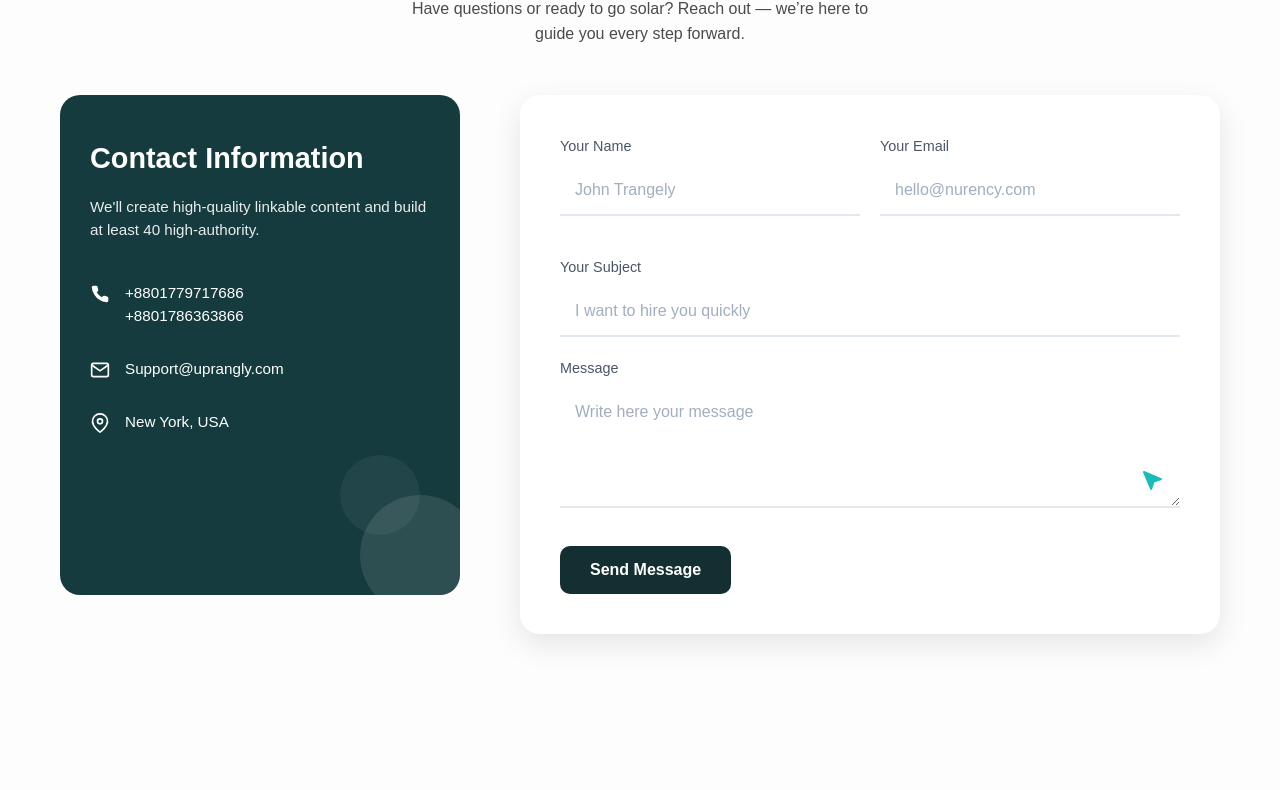
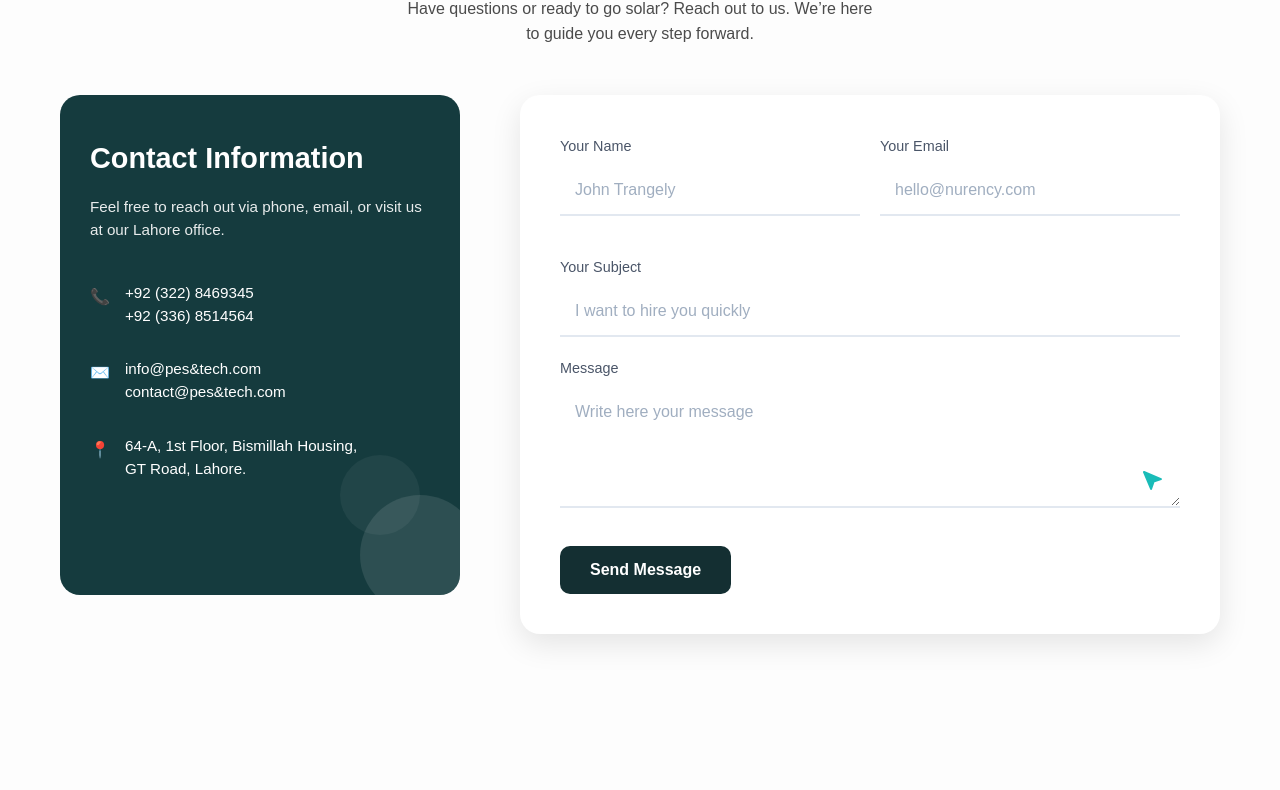
Before and after one commit to ShahzebMubashar/Pestech, a plain HTML site: page contact.html in a window 1280 px wide. Shown: the part 239-1029 px from the top of the page. Drawn offline with Linux system fonts and the light colour scheme.

Commit message:
fixing contact

```diff
--- a/contact.html
+++ b/contact.html
@@ -10,14 +10,17 @@
 </head>
 
 <body>
+
+    <div id="navbar-placeholder"></div>
+
     <div class="container">
 
-        <div class="section-headers" >
-            <p class="header-name" >Contact</p>
-        <div class="header-details" style="margin-bottom: 0.5rem;">
-            <h2>Get In Touch</h2>
-            <p >Have questions or ready to go solar? Reach out — we’re here to guide you every step forward.</p>
-        </div>
+        <div class="section-headers">
+            <p class="header-name">Contact</p>
+            <div class="header-details" style="margin-bottom: 0.5rem;">
+                <h2>Get In Touch</h2>
+                <p>Have questions or ready to go solar? Reach out to us. We’re here to guide you every step forward.</p>
+            </div>
         </div>
 
 
@@ -27,55 +30,45 @@
                 <!-- Contact Information Card -->
                 <div class="contact-info-card">
                     <h2>Contact Information</h2>
-                    <p class="info-description">We'll create high-quality linkable content and build at least 40
-                        high-authority.</p>
+                    <p class="info-description">Feel free to reach out via phone, email, or visit us at our Lahore
+                        office.</p>
+
 
                     <div class="contact-details">
+                        <!-- Phone -->
                         <div class="contact-item">
                             <div class="contact-icon">
-                                <svg width="20" height="20" viewBox="0 0 24 24" fill="none"
-                                    xmlns="http://www.w3.org/2000/svg">
-                                    <path
-                                        d="M22 16.92v3a2 2 0 0 1-2.18 2 19.79 19.79 0 0 1-8.63-3.07 19.5 19.5 0 0 1-6-6 19.79 19.79 0 0 1-3.07-8.67A2 2 0 0 1 4.11 2h3a2 2 0 0 1 2 1.72 12.84 12.84 0 0 0 .7 2.81 2 2 0 0 1-.45 2.11L8.09 9.91a16 16 0 0 0 6 6l1.27-1.27a2 2 0 0 1 2.11-.45 12.84 12.84 0 0 0 2.81.7A2 2 0 0 1 22 16.92z"
-                                        fill="currentColor" />
-                                </svg>
+                                📞
                             </div>
                             <div class="contact-text">
-                                <div>+8801779717686</div>
-                                <div>+8801786363866</div>
+                                <div>+92 (322) 8469345</div>
+                                <div>+92 (336) 8514564</div>
                             </div>
                         </div>
 
+                        <!-- Email -->
                         <div class="contact-item">
                             <div class="contact-icon">
-                                <svg width="20" height="20" viewBox="0 0 24 24" fill="none"
-                                    xmlns="http://www.w3.org/2000/svg">
-                                    <path
-                                        d="M4 4h16c1.1 0 2 .9 2 2v12c0 1.1-.9 2-2 2H4c-1.1 0-2-.9-2-2V6c0-1.1.9-2 2-2z"
-                                        fill="none" stroke="currentColor" stroke-width="2" />
-                                    <polyline points="22,6 12,13 2,6" stroke="currentColor" stroke-width="2"
-                                        fill="none" />
-                                </svg>
+                                ✉️
                             </div>
                             <div class="contact-text">
-                                <div>Support@uprangly.com</div>
+                                <div>info@pes&amp;tech.com</div>
+                                <div>contact@pes&amp;tech.com</div>
                             </div>
                         </div>
 
+                        <!-- Address -->
                         <div class="contact-item">
                             <div class="contact-icon">
-                                <svg width="20" height="20" viewBox="0 0 24 24" fill="none"
-                                    xmlns="http://www.w3.org/2000/svg">
-                                    <path d="M21 10c0 7-9 13-9 13s-9-6-9-13a9 9 0 0 1 18 0z" fill="none"
-                                        stroke="currentColor" stroke-width="2" />
-                                    <circle cx="12" cy="10" r="3" fill="none" stroke="currentColor" stroke-width="2" />
-                                </svg>
+                                📍
                             </div>
                             <div class="contact-text">
-                                <div>New York, USA</div>
+                                <div>64-A, 1st Floor, Bismillah Housing,</div>
+                                <div>GT Road, Lahore.</div>
                             </div>
                         </div>
                     </div>
+
 
                     <!-- Decorative circles -->
                     <div class="decorative-circle circle-1"></div>
@@ -126,9 +119,12 @@
             <h2>Find Us on the Map</h2>
             <div class="map-container">
                 <iframe
-                    src="https://www.google.com/maps/embed?pb=!1m18!1m12!1m3!1d193595.15830869428!2d-74.119763973046!3d40.69766374874431!2m3!1f0!2f0!3f0!3m2!1i1024!2i768!4f13.1!3m3!1m2!1s0x89c24fa5d33f083b%3A0xc80b8f06e177fe62!2sNew%20York%2C%20NY%2C%20USA!5e0!3m2!1sen!2sus!4v1234567890123"
-                    allowfullscreen="" loading="lazy" referrerpolicy="no-referrer-when-downgrade">
-                </iframe>
+                    src="https://www.google.com/maps/embed?pb=!1m14!1m8!1m3!1d1699.1942459839076!2d74.48188!3d31.595813000000003!3m2!1i1024!2i768!4f13.1!3m3!1m2!1s0x3919110069ad4563%3A0x1746dd2599707b31!2sPakistan%20Engineering%20services%20%26%20Technologies!5e0!3m2!1sen!2sus!4v1751052056379!5m2!1sen!2sus"
+                    width="100%" height="400" style="border:0;" allowfullscreen="" loading="lazy"
+                    referrerpolicy="no-referrer-when-downgrade"></iframe>
+
+
+
             </div>
         </section>
     </div>
@@ -162,6 +158,9 @@
             }, 2000);
         });
     </script>
+
+
+    <script src="loadNavbar.js"></script>
 </body>
 
 </html>
```
